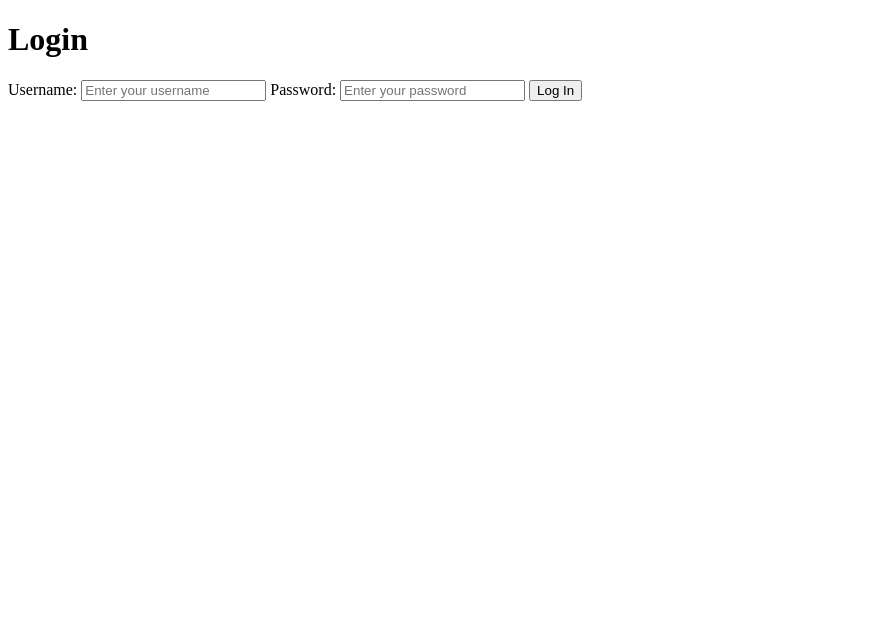
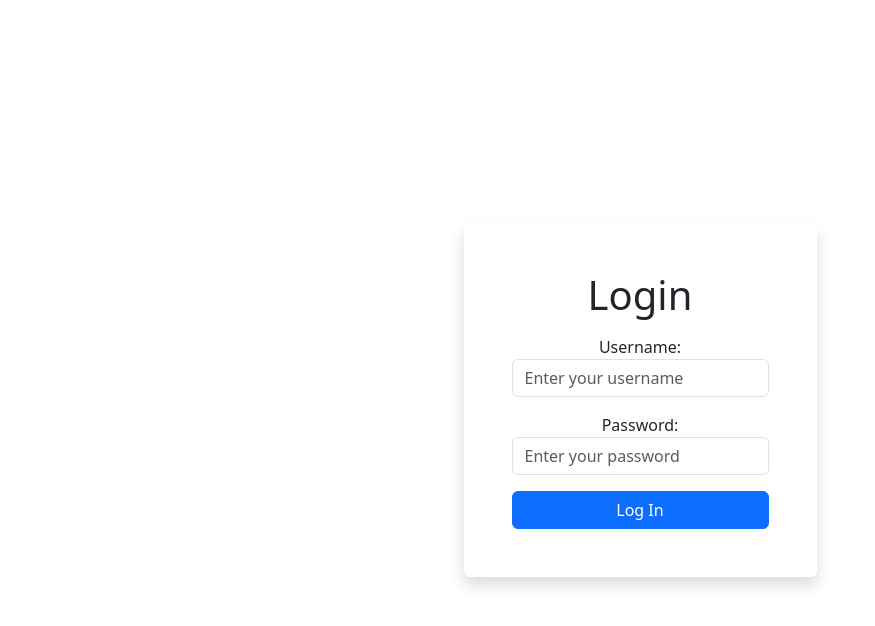
Before and after one commit to shaunkennedy001/framework, a plain HTML site: page framework.html in a window 1280 px wide. Shown: the whole page, without its empty margins (0-875 px from the left). Drawn offline with nearby package versions, Linux system fonts and the light colour scheme.

Commit message:
added bootstrap to framework page

```diff
--- a/framework.html
+++ b/framework.html
@@ -3,17 +3,45 @@
   <head>
     <title>Login Page - Framework</title>
     <meta name="viewport" content="width=device-width, initial-scale=1" />
+    <link
+      href="https://cdn.jsdelivr.net/npm/bootstrap@5.3.0/dist/css/bootstrap.min.css"
+      rel="stylesheet"
+      integrity="sha384-9ndCyUaIbzAi2FUVXJi0CjmCapSmO7SnpJef0486qhLnuZ2cdeRhO02iuK6FUUVM"
+      crossorigin="anonymous"
+    />
   </head>
   <body>
-    <h1>Login</h1>
-    <form>
-      <label for="username">Username:</label>
-      <input type="text" id="username" placeholder="Enter your username" />
-
-      <label for="password">Password:</label>
-      <input type="password" id="password" placeholder="Enter your password" />
-
-      <button type="submit">Log In</button>
-    </form>
+    <div
+      style="min-height: 100vh"
+      class="d-flex justify-content-center align-items-center"
+    >
+      <form class="d-flex flex-column bg-white rounded shadow p-5 text-center">
+        <h1 class="mb-3">Login</h1>
+        <div class="form-group mb-3">
+          <label for="username">Username:</label>
+          <input
+            type="text"
+            class="form-control"
+            id="username"
+            placeholder="Enter your username"
+          />
+        </div>
+        <div class="form-group mb-3">
+          <label for="password">Password:</label>
+          <input
+            class="form-control"
+            type="password"
+            id="password"
+            placeholder="Enter your password"
+          />
+        </div>
+        <button type="submit" class="btn btn-primary">Log In</button>
+      </form>
+    </div>
+    <script
+      src="https://cdn.jsdelivr.net/npm/bootstrap@5.3.0/dist/js/bootstrap.bundle.min.js"
+      integrity="sha384-geWF76RCwLtnZ8qwWowPQNguL3RmwHVBC9FhGdlKrxdiJJigb/j/68SIy3Te4Bkz"
+      crossorigin="anonymous"
+    ></script>
   </body>
 </html>
```
